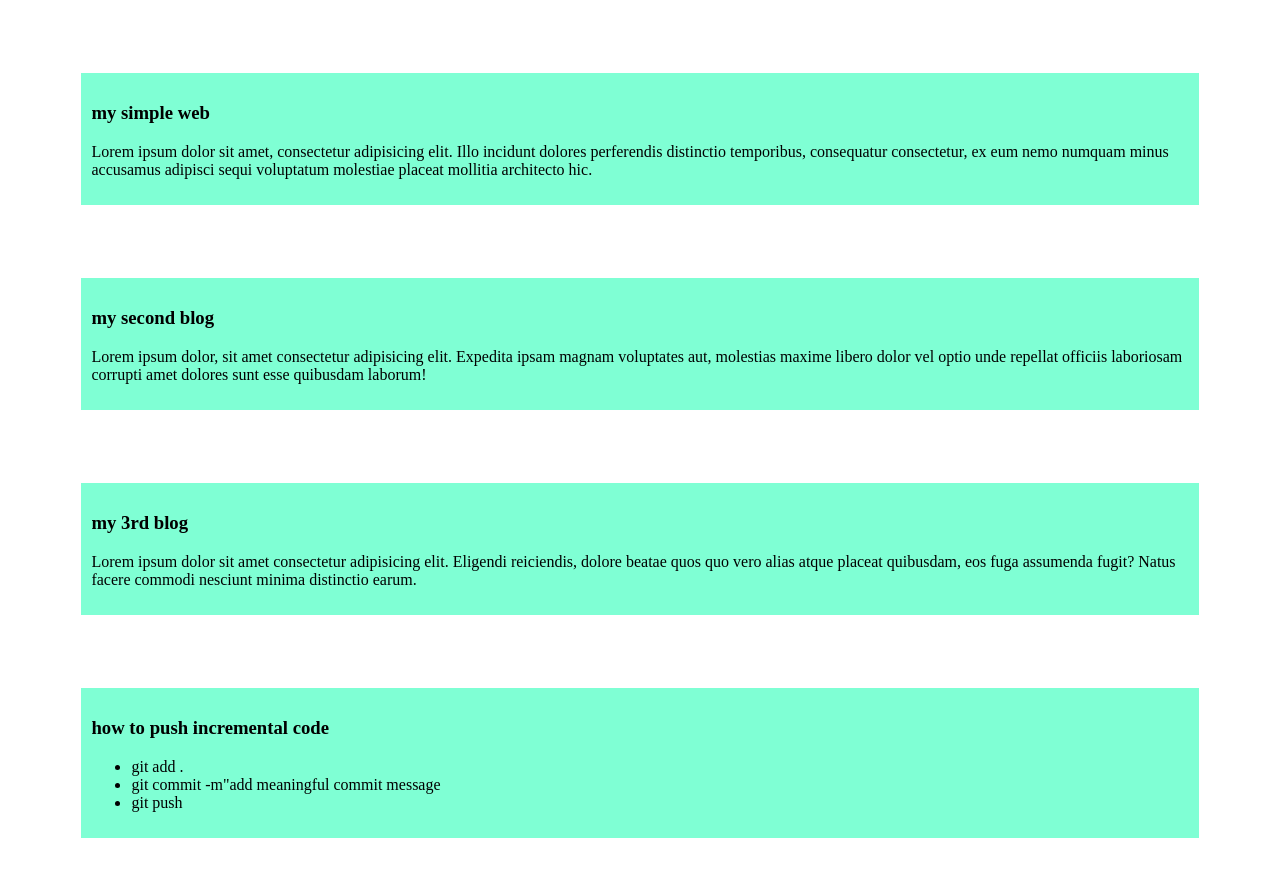
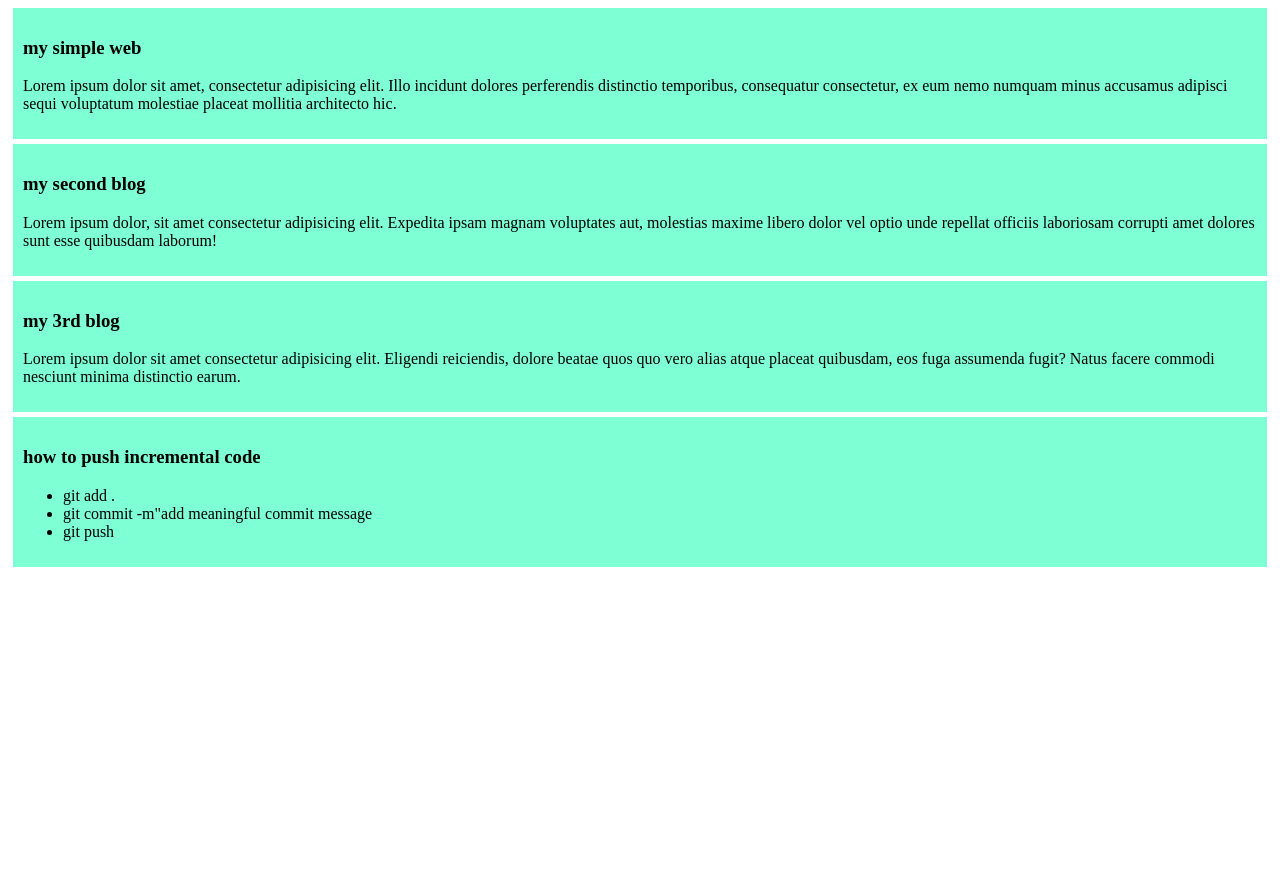
Before and after one commit to susmi9/my-simple-website, a plain HTML site: page index.html in a window 1280 px wide. After the commit the page ends 800 px from the top, so only its background shows below. Drawn offline with Linux system fonts and the light colour scheme.

Commit message:
margit decrise

```diff
--- a/blog.css
+++ b/blog.css
@@ -1,4 +1,4 @@
 div{
     background-color: aquamarine;padding: 10px;
-    margin: 10ex;
+    margin: 5px;
 }
```
